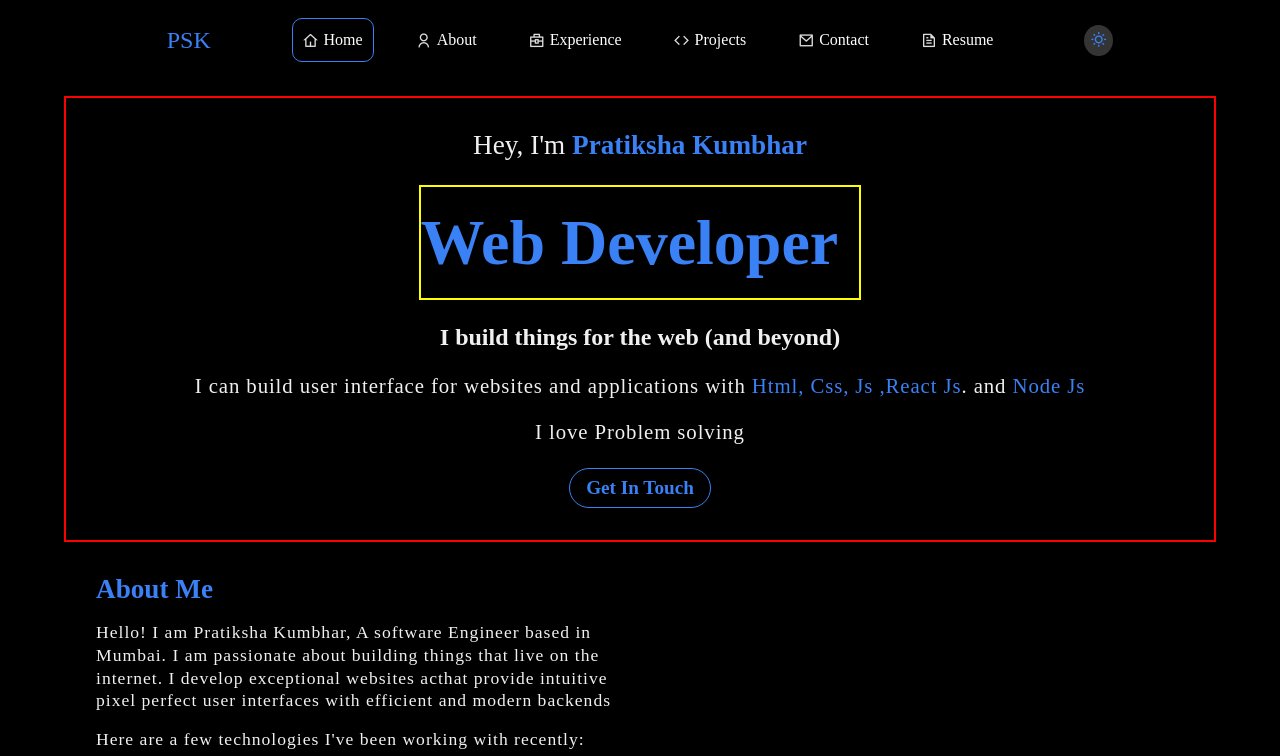
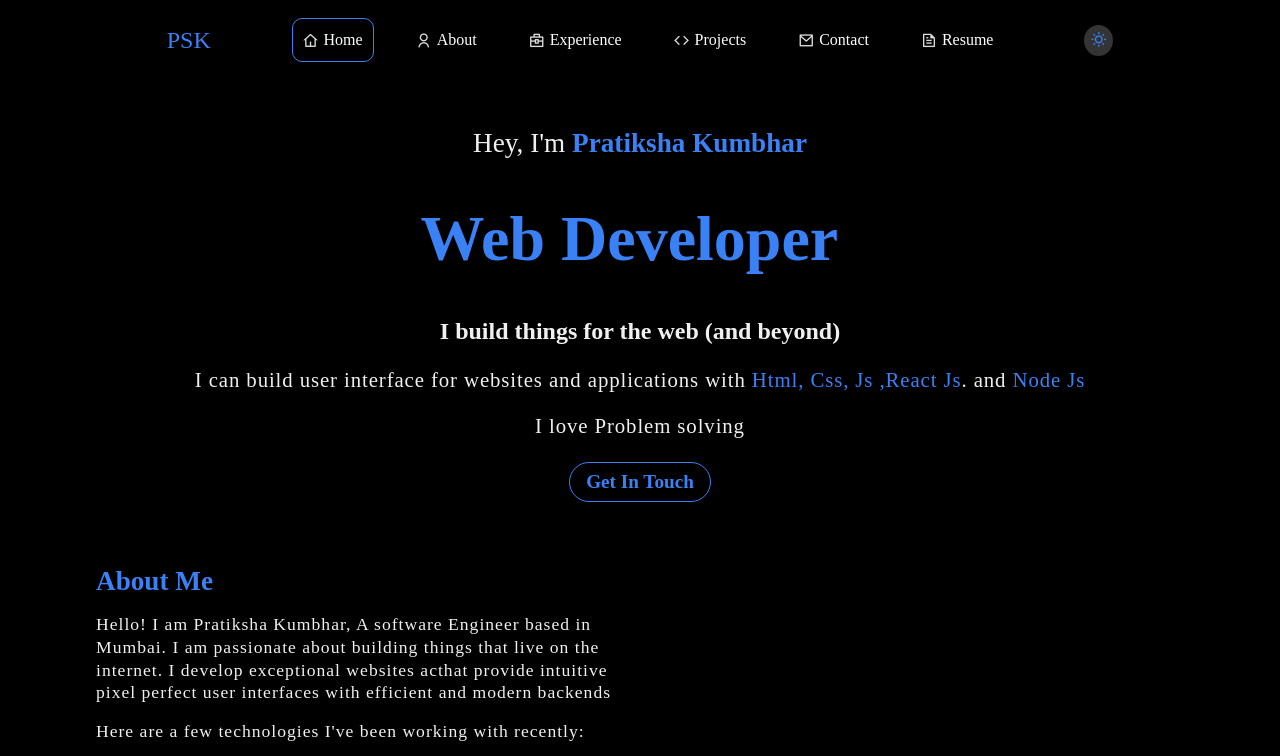
Before and after one commit to CodeCaptain-pratu/NewPortfolio2025, a plain HTML site: page index.html in a window 1280 px wide. Shown: the top 756 px of the page. Drawn offline with nearby package versions, Linux system fonts and the light colour scheme.

Commit message:
border removed

```diff
--- a/index.css
+++ b/index.css
@@ -132,7 +132,7 @@ nav .links .link:hover a {
 }
 /* main section */
 .intro{
-    border:2px solid red;
+    /* border:2px solid red; */
     width:90%;
     height:100%;
     display: flex;
@@ -148,7 +148,7 @@ nav .links .link:hover a {
     font-size: 1.7rem;
 }
 .intro h1{
-    border:2px solid yellow;
+    /* border:2px solid yellow; */
     font-size: 4rem;
     display: flex;
     justify-content: center;
```
